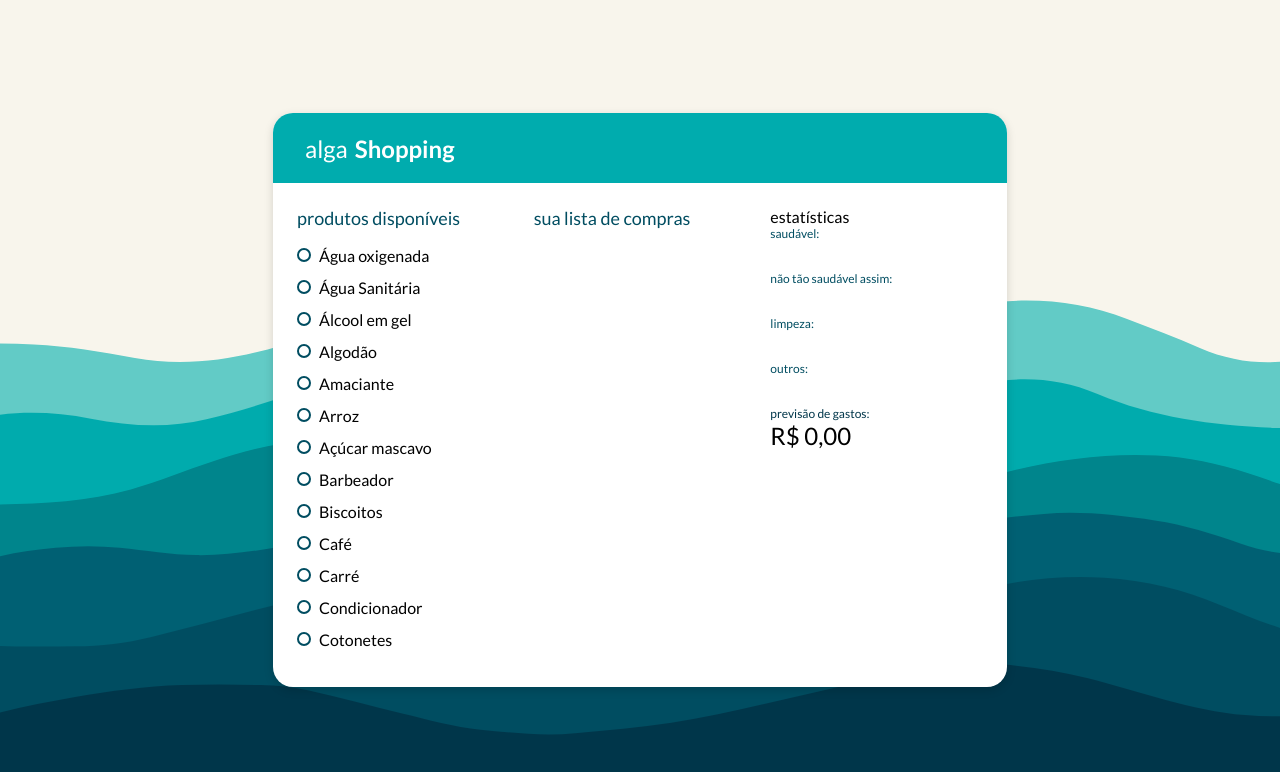
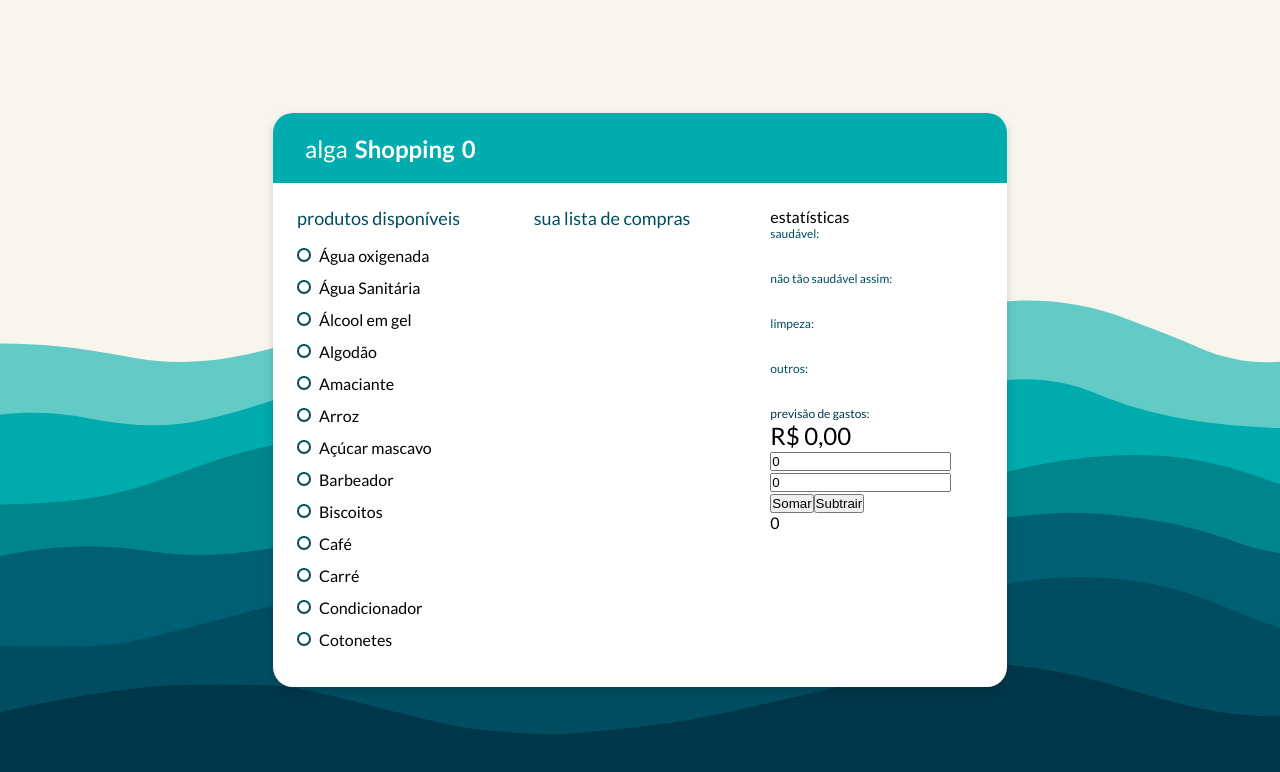
Before and after one commit to titiscms/algashopping, a React (Create React App) app: page / in a window 1280 px wide. Shown: the top 772 px of the page. Built offline with nearby package versions, Linux system fonts and the light colour scheme.

Commit message:
add redux

```diff
--- a/src/components/App/App.jsx
+++ b/src/components/App/App.jsx
@@ -6,6 +6,7 @@ import LineChart from '../../shared/LineChart/LineChart'
 import ShoppingList from '../ShoppingList'
 import productsMock from '../../mocks/products.json'
 import extractPercentage from '../../utils/extractPercentage'
+import Calculator from '../Calculator'
 
 function App() {
     const colors = [ '#62cbc6', '#00abad', '#00858c', '#006073', '#004d61' ]
@@ -111,6 +112,8 @@ function App() {
                             style: 'currency',
                             currency: 'BRL' }) }
                     </div>
+
+                    <Calculator />
                 </div>
 
                 </div>}
--- a/src/components/AppHeader/AppHeader.jsx
+++ b/src/components/AppHeader/AppHeader.jsx
@@ -1,9 +1,12 @@
 import React from 'react'
+import { useSelector } from 'react-redux'
 import { Wrapper } from './AppHeader.styles'
 
-function AppHeader() {
+function AppHeader(state) {
+    const result = useSelector(state => state.calculator)
+
     return <Wrapper>
-        alga <span>Shopping</span>
+        alga <span>Shopping</span> <span>{ result }</span>
     </Wrapper>
 }
 
--- /dev/null
+++ b/src/components/Calculator.jsx
@@ -0,0 +1,69 @@
+import React, { useState } from 'react'
+import { useSelector, useDispatch } from 'react-redux'
+import { subtract, sum } from '../store/Calculator/Calculator.actions'
+
+function Calculator () {
+    const dispatch = useDispatch()
+    const result = useSelector(state => state.calculator)
+
+    const [a, setA] = useState(0)
+    const [b, setB] = useState(0)
+
+    return <>
+        <input
+            type="number"
+            placeholder="a"
+            value={a}
+            onChange={(e) => setA(Number(e.target.value))}
+        />
+        <input
+            type="number"
+            placeholder="b"
+            value={b}
+            onChange={(e) => setB(Number(e.target.value))}
+        />
+
+        <button
+            onClick={() => {
+                dispatch(sum(a, b))
+            }}
+        >Somar</button>
+
+        <button
+            onClick={() => {
+                dispatch(subtract(a, b))
+            }}
+        >Subtrair</button>
+
+        <div>
+            { result }
+        </div>
+    </>
+}
+
+export default Calculator
+
+/* forma antiga de conectar
+import { connect } from 'react-redux'
+
+function Calculator ({ result }) {
+    return <>
+        <input type="text" placeholder="a" />
+        <input type="text" placeholder="b" />
+
+        <button>Somar</button>
+        <button>Subtrair</button>
+
+        <div>
+            { result }
+        </div>
+    </>
+}
+
+function mapStateToProps (state) {
+    return {
+        result: state.calculator
+    }
+}
+
+export default connect (mapStateToProps) (Calculator) */
--- a/src/store/Calculator/Calculator.actions.js
+++ b/src/store/Calculator/Calculator.actions.js
@@ -1,11 +1,11 @@
-export function sum () {
+export function sum (a, b) {
     return {
         type: 'SUM',
         payload: [a, b]
     }
 }
 
-export function subtract () {
+export function subtract (a, b) {
     return {
         type: 'SUBTRACT',
         payload: [a, b]
```
